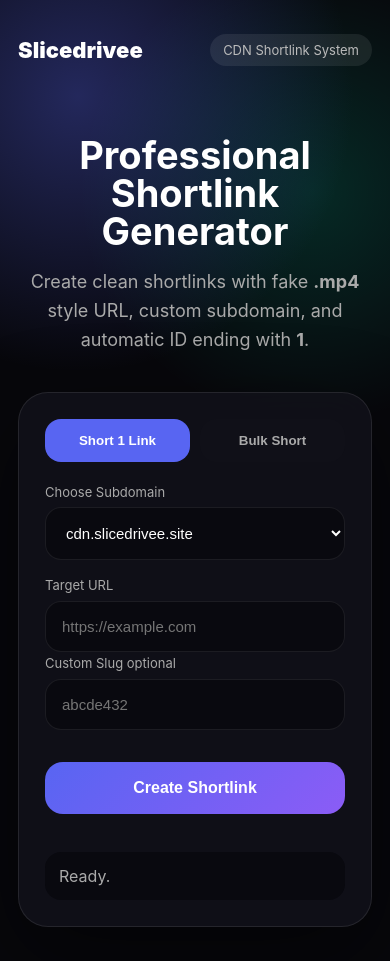
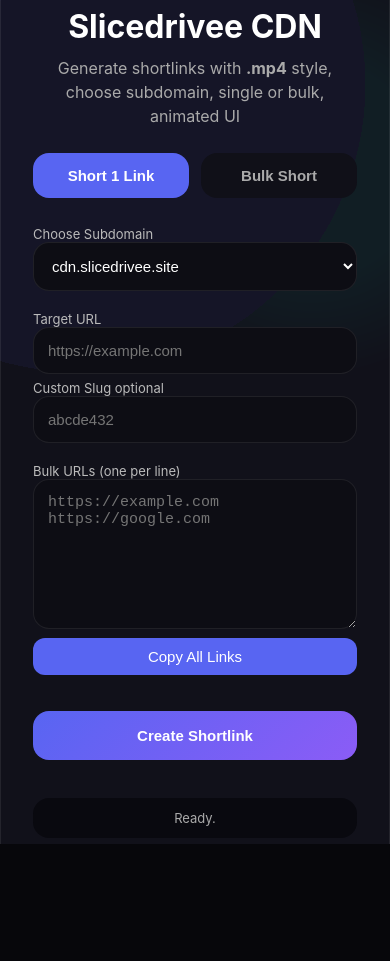
Before and after one commit to viralyy/slicedrive, a website: page index.html in a window 390 px wide. After the commit the page ends 844 px from the top, so only its background shows below. Drawn offline with Linux system fonts and the light colour scheme.

Commit message:
Update index.html

```diff
--- a/index.html
+++ b/index.html
@@ -2,84 +2,60 @@
 <html lang="en">
 <head>
 <meta charset="UTF-8">
-<title>Slicedrivee Shortlink</title>
-<meta name="viewport" content="width=device-width,initial-scale=1">
-
+<title>Slicedrivee CDN</title>
+<meta name="viewport" content="width=device-width, initial-scale=1, user-scalable=no">
 <style>
-*{box-sizing:border-box;margin:0;padding:0}
+*{margin:0;padding:0;box-sizing:border-box}
+html,body{height:100%;overflow:hidden;user-select:none}
 body{
-  min-height:100vh;
-  font-family:Inter,Arial,sans-serif;
-  background:
-    radial-gradient(circle at 20% 10%,rgba(88,101,242,.35),transparent 30%),
-    radial-gradient(circle at 80% 20%,rgba(0,255,200,.14),transparent 28%),
-    #07070b;
-  color:#fff;
-  overflow-x:hidden;
+  font-family: 'Inter', Arial, sans-serif;
+  background: radial-gradient(circle at 20% 10%, #5859f2 35%, transparent 30%), radial-gradient(circle at 80% 20%, #00ffc8 14%, transparent 28%), #07070b;
+  display:flex;
+  justify-content:center;
+  align-items:center;
 }
-.wrap{max-width:1100px;margin:auto;padding:34px 18px}
-nav{display:flex;justify-content:space-between;align-items:center;margin-bottom:70px}
-.logo{font-weight:900;font-size:22px}
-.badge{padding:8px 13px;border-radius:999px;background:rgba(255,255,255,.08);font-size:13px;color:#bbb}
-.hero{text-align:center;margin-bottom:38px;animation:fade .7s ease}
-.hero h1{font-size:clamp(38px,7vw,76px);line-height:1;margin-bottom:18px}
-.hero p{color:#aaa;font-size:18px;max-width:720px;margin:auto;line-height:1.6}
-.panel{
-  background:rgba(18,18,28,.78);
-  border:1px solid rgba(255,255,255,.09);
-  backdrop-filter:blur(20px);
-  border-radius:30px;
-  padding:26px;
-  box-shadow:0 30px 90px rgba(0,0,0,.45);
-  animation:up .7s ease;
+.card{
+  width:100%;
+  max-width:580px;
+  background:rgba(18,18,28,.95);
+  border-radius:28px;
+  border:1px solid rgba(255,255,255,.08);
+  padding:32px;
+  box-shadow:0 35px 90px rgba(0,0,0,.45);
+  animation:fadeUp 0.7s ease;
 }
-.tabs{display:grid;grid-template-columns:1fr 1fr;gap:10px;margin-bottom:22px}
-.tab{
-  padding:14px;border:0;border-radius:16px;background:#101018;color:#aaa;
-  font-weight:800;cursor:pointer
+h1{font-size:clamp(32px,6vw,72px);color:white;margin-bottom:10px;text-align:center}
+p{color:#aaa;margin-bottom:25px;text-align:center;line-height:1.5}
+.tabs{display:grid;grid-template-columns:1fr 1fr;gap:12px;margin-bottom:22px}
+.tab{padding:14px;border-radius:16px;background:#101018;color:#aaa;font-weight:700;cursor:pointer;transition:.3s}
+.tab.active{background:#5865f2;color:white}
+.grid{display:grid;gap:14px}
+label{font-size:13px;color:#bbb;margin-top:6px;display:block}
+input,select,textarea,button{width:100%;border-radius:16px;font-size:15px;outline:none;border:none}
+input,select,textarea{padding:14px;background:#0d0d14;color:white;border:1px solid rgba(255,255,255,.08)}
+input:focus,select:focus,textarea:focus{border-color:#5865f2}
+textarea{height:150px;resize:vertical}
+button.btn{padding:16px;margin-top:16px;background:linear-gradient(135deg,#5865f2,#8b5cf6);color:white;font-weight:700;cursor:pointer;transition:.3s}
+button.btn:hover{opacity:.95}
+.results{margin-top:22px;display:grid;gap:12px;max-height:220px;overflow-y:auto}
+.result{
+  background:#0b0b11;border:1px solid rgba(255,255,255,.07);padding:13px;border-radius:14px;display:flex;justify-content:space-between;align-items:center
 }
-.tab.active{background:#5865f2;color:#fff}
-.grid{display:grid;gap:14px}
-label{font-size:13px;color:#aaa}
-input,select,textarea{
-  width:100%;padding:16px;border-radius:16px;border:1px solid rgba(255,255,255,.08);
-  background:#09090f;color:#fff;outline:none;font-size:15px;margin-top:7px
-}
-textarea{height:170px;resize:vertical}
-input:focus,select:focus,textarea:focus{border-color:#5865f2}
-.btn{
-  margin-top:18px;width:100%;padding:17px;border:0;border-radius:18px;
-  background:linear-gradient(135deg,#5865f2,#8b5cf6);
-  color:#fff;font-weight:900;font-size:16px;cursor:pointer
-}
-.btn:disabled{opacity:.6}
-.results{margin-top:22px;display:grid;gap:12px}
-.result{
-  background:#09090f;border:1px solid rgba(255,255,255,.08);
-  border-radius:16px;padding:14px;word-break:break-all
-}
-.result a{color:#9aa5ff;text-decoration:none}
-.copy{float:right;background:#1d1d2b;color:#fff;border:0;border-radius:10px;padding:7px 10px;cursor:pointer}
-.status{margin-top:16px;color:#aaa;background:#09090f;border-radius:16px;padding:14px}
-.hidden{display:none}
-@keyframes fade{from{opacity:0}to{opacity:1}}
-@keyframes up{from{opacity:0;transform:translateY(20px)}to{opacity:1;transform:translateY(0)}}
+.result a{color:#9aa0ff;text-decoration:none;word-break:break-all}
+.copy{background:#1d1d2b;color:#fff;border-radius:10px;padding:6px 10px;font-size:12px;cursor:pointer;border:none;transition:.2s}
+.copy:hover{opacity:.8}
+#bulkCopyAll{margin-top:6px;margin-bottom:6px;background:#5865f2;color:white;padding:10px 12px;border-radius:12px;border:none;cursor:pointer;transition:.2s}
+#bulkCopyAll:hover{opacity:.9}
+.status{margin-top:16px;color:#aaa;background:#09090f;border-radius:16px;padding:12px;font-size:13px;white-space:pre-wrap;text-align:center}
+@keyframes fadeUp{from{opacity:0;transform:translateY(20px)}to{opacity:1;transform:translateY(0)}}
 </style>
 </head>
+<body>
 
-<body>
-<div class="wrap">
-<nav>
-  <div class="logo">Slicedrivee</div>
-  <div class="badge">CDN Shortlink System</div>
-</nav>
+<div class="card">
+<h1>Slicedrivee CDN</h1>
+<p>Generate shortlinks with <b>.mp4</b> style, choose subdomain, single or bulk, animated UI</p>
 
-<section class="hero">
-  <h1>Professional Shortlink Generator</h1>
-  <p>Create clean shortlinks with fake <b>.mp4</b> style URL, custom subdomain, and automatic ID ending with <b>1</b>.</p>
-</section>
-
-<section class="panel">
 <div class="tabs">
   <button class="tab active" onclick="setMode('single')">Short 1 Link</button>
   <button class="tab" onclick="setMode('bulk')">Bulk Short</button>
@@ -95,19 +71,15 @@
   </label>
 
   <div id="singleBox">
-      <label>Target URL
-        <input id="target" placeholder="https://example.com">
-      </label>
-
-      <label>Custom Slug optional
-        <input id="custom" placeholder="abcde432">
-      </label>
+    <label>Target URL<input id="target" placeholder="https://example.com"></label>
+    <label>Custom Slug optional<input id="custom" placeholder="abcde432"></label>
   </div>
 
   <div id="bulkBox" class="hidden">
-      <label>Bulk URLs, satu link per baris
-        <textarea id="bulk" placeholder="https://example.com&#10;https://google.com&#10;https://youtube.com"></textarea>
+    <label>Bulk URLs (one per line)
+      <textarea id="bulk" placeholder="https://example.com&#10;https://google.com"></textarea>
     </label>
+    <button id="bulkCopyAll">Copy All Links</button>
   </div>
 
   <button class="btn" id="btn">Create Shortlink</button>
@@ -115,91 +87,68 @@
 
 <div class="results" id="results"></div>
 <div class="status" id="status">Ready.</div>
-</section>
 </div>
 
 <script>
-let mode = "single";
+let mode = 'single';
+const API = 'https://slicedrive-short.pengecrotan45.workers.dev';
 
 function setMode(m){
   mode = m;
-  document.querySelectorAll(".tab").forEach(x=>x.classList.remove("active"));
-  event.target.classList.add("active");
-  document.getElementById("singleBox").classList.toggle("hidden", m !== "single");
-  document.getElementById("bulkBox").classList.toggle("hidden", m !== "bulk");
-  document.getElementById("results").innerHTML = "";
-  document.getElementById("status").textContent = "Ready.";
+  document.querySelectorAll('.tab').forEach(x=>x.classList.remove('active'));
+  event.target.classList.add('active');
+  document.getElementById('singleBox').classList.toggle('hidden', m!=='single');
+  document.getElementById('bulkBox').classList.toggle('hidden', m!=='bulk');
+  document.getElementById('results').innerHTML = '';
+  document.getElementById('status').textContent='Ready.';
 }
 
-async function createOne(target, custom = ""){
-  const domain = document.getElementById("domain").value;
-
-  const res = await fetch("/api/create", {
-    method:"POST",
-    headers:{ "content-type":"application/json" },
-    body:JSON.stringify({ target, custom, domain })
+async function createOne(target, custom=''){
+  const domain = document.getElementById('domain').value;
+  const res = await fetch(API+'/api/create',{
+    method:'POST',
+    headers:{'content-type':'application/json'},
+    body:JSON.stringify({target, custom, domain})
   });
-
   return await res.json();
 }
 
 function addResult(link){
-  const box = document.getElementById("results");
-  const div = document.createElement("div");
-  div.className = "result";
-  div.innerHTML = `
-    <button class="copy" onclick="navigator.clipboard.writeText('${link}')">Copy</button>
-    <a href="${link}" target="_blank">${link}</a>
-  `;
+  const box = document.getElementById('results');
+  const div = document.createElement('div');
+  div.className='result';
+  div.innerHTML=`<a href="${link}" target="_blank">${link}</a><button class="copy" onclick="navigator.clipboard.writeText('${link}')">Copy</button>`;
   box.appendChild(div);
 }
 
-document.getElementById("btn").onclick = async () => {
-  const btn = document.getElementById("btn");
-  const status = document.getElementById("status");
-  const results = document.getElementById("results");
+document.getElementById('btn').onclick=async()=>{
+  const btn = document.getElementById('btn');
+  const status = document.getElementById('status');
+  const results = document.getElementById('results');
+  btn.disabled=true;results.innerHTML='';status.textContent='Creating...';
 
-  btn.disabled = true;
-  results.innerHTML = "";
-  status.textContent = "Creating...";
+  try{
+    if(mode==='single'){
+      const target=document.getElementById('target').value.trim();
+      const custom=document.getElementById('custom').value.trim();
+      const data=await createOne(target, custom);
+      if(!data.ok){status.textContent='Error: '+data.error;return;}
+      addResult(data.link);
+      status.textContent='Success: '+data.id;
+    }else{
+      const urls=document.getElementById('bulk').value.split('\n').map(x=>x.trim()).filter(Boolean);
+      let success=0;let links=[];
+      for(const url of urls){
+        const data=await createOne(url,'');
+        if(data.ok){success++;addResult(data.link);links.push(data.link);}
+      }
+      status.textContent=`Bulk done. Success: ${success}/${urls.length}`;
+      document.getElementById('bulkCopyAll').onclick=()=>{navigator.clipboard.writeText(links.join('\n'));}
+    }
+  }catch(e){status.textContent='Error: '+e.message;}
+  finally{btn.disabled=false;}
+}
+</script>
 
-  try {
-    if(mode === "single"){
-      const target = document.getElementById("target").value.trim();
-      const custom = document.getElementById("custom").value.trim();
-
-      const data = await createOne(target, custom);
-
-      if(!data.ok){
-        status.textContent = "Error: " + data.error;
-      } else {
-        addResult(data.link);
-        status.textContent = "Success: " + data.id;
-      }
-    } else {
-      const urls = document.getElementById("bulk").value
-        .split("\n")
-        .map(x => x.trim())
-        .filter(Boolean);
-
-      let success = 0;
-
-      for(const url of urls){
-        const data = await createOne(url, "");
-        if(data.ok){
-          success++;
-          addResult(data.link);
-        }
-      }
-
-      status.textContent = "Bulk done. Success: " + success + "/" + urls.length;
-    }
-  } catch(e){
-    status.textContent = "Error: " + e.message;
-  } finally {
-    btn.disabled = false;
-  }
-};
-</script>
 </body>
 </html>
```
Lines whose indentation alone changed are shown as unchanged.
